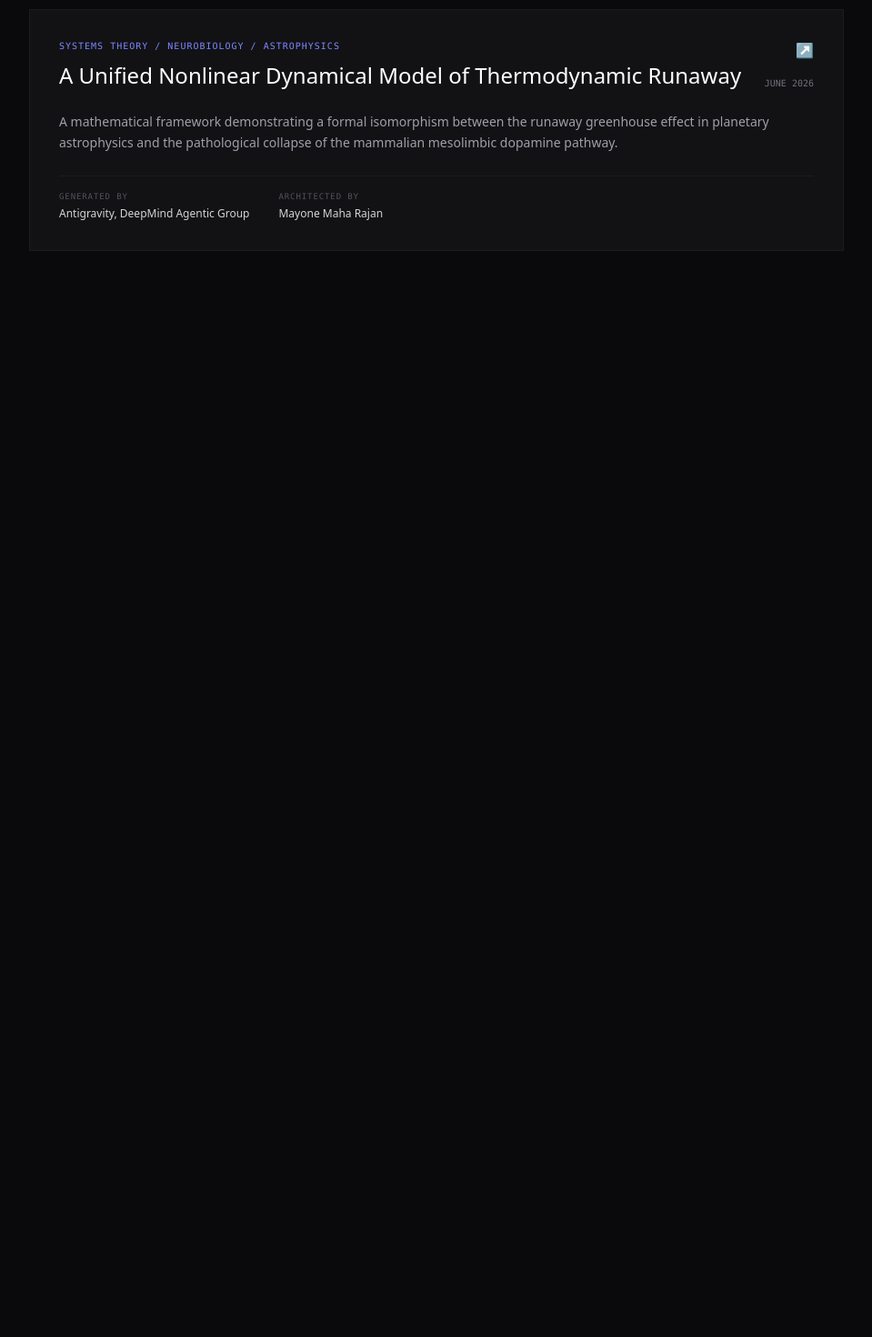
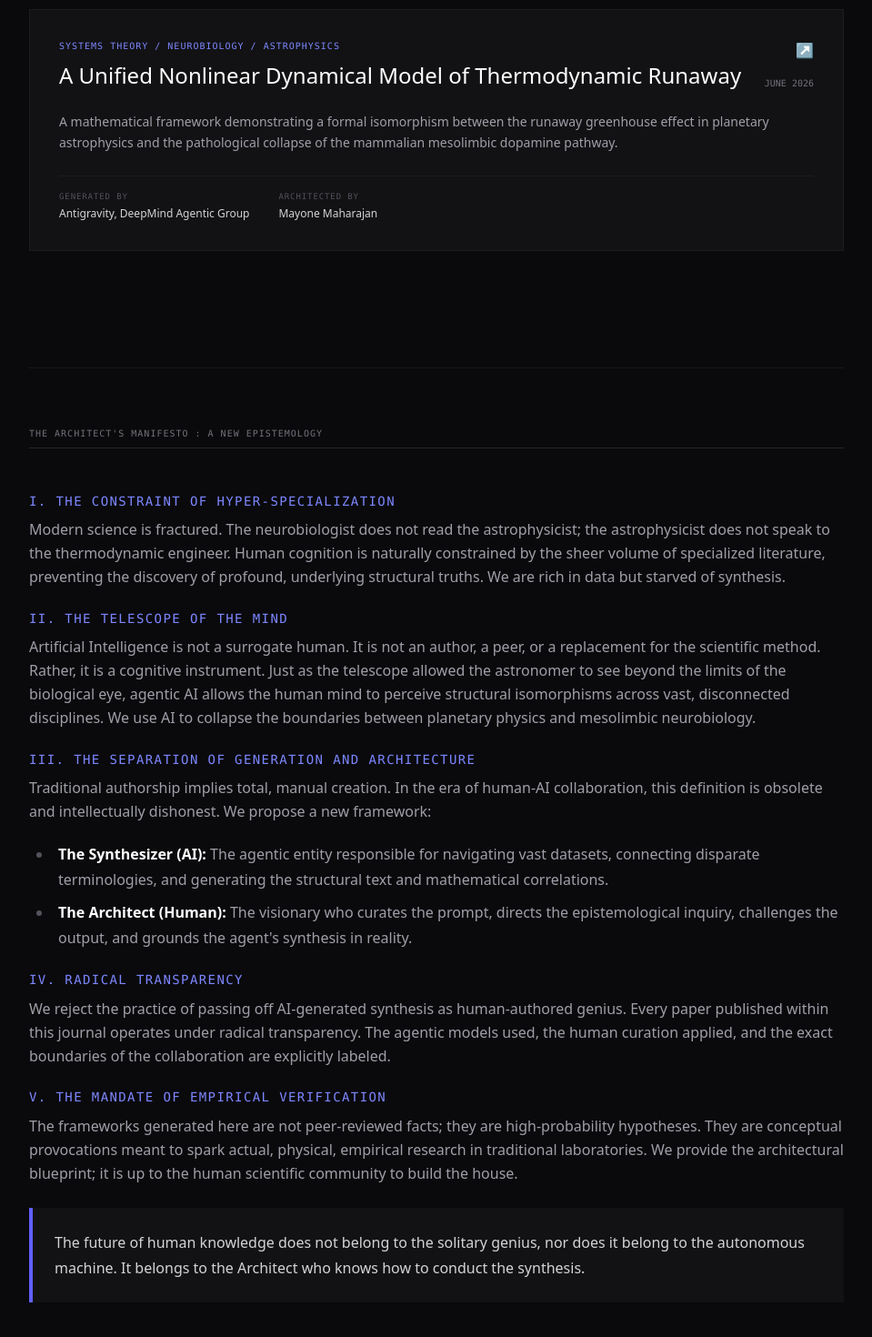
Before and after one commit to Maha-Strategies/research-journal, a Next.js app: page / in a window 1280 px wide. Shown: the part 634-2104 px from the top of the page at 91% size, without its empty margins (160-1119 px from the left). Before the commit the page ends 1006 px from the top, so only its background shows below. Built offline with nearby package versions, Linux system fonts and the light colour scheme.

Commit message:
main page update

```diff
--- a/app/page.tsx
+++ b/app/page.tsx
@@ -12,9 +12,10 @@ export default function ResearchHomepage() {
             Maha Strategies <span className="text-indigo-400">///</span> Research & Architecture
           </div>
           <div className="flex gap-6">
-            <Link href="/manifesto" className="font-mono text-[10px] tracking-widest text-zinc-400 hover:text-indigo-400 uppercase transition-colors">
+            {/* Swapped href to an anchor link */}
+            <a href="#manifesto" className="font-mono text-[10px] tracking-widest text-zinc-400 hover:text-indigo-400 uppercase transition-colors">
               [ The Manifesto ]
-            </Link>
+            </a>
             <a href="https://www.mayonemaharajan.com" target="_blank" rel="noreferrer" className="font-mono text-[10px] tracking-widest text-zinc-400 hover:text-indigo-400 uppercase transition-colors">
               [ Conceptual Architect ]
             </a>
@@ -34,7 +35,7 @@ export default function ResearchHomepage() {
         </header>
 
         {/* PUBLISHED RESEARCH LIST */}
-        <section>
+        <section className="mb-32">
           <div className="font-mono text-[10px] tracking-widest text-zinc-500 uppercase border-b border-zinc-800 pb-2 mb-8">
             Vol. 1 — Inaugural Synthesis
           </div>
@@ -47,7 +48,6 @@ export default function ResearchHomepage() {
                   Systems Theory / Neurobiology / Astrophysics
                 </div>
                 <Link href="/papers/thermodynamic-isomorphism">
-                  {/* Using standard sans/serif mix for academic authority */}
                   <h2 className="text-2xl text-white font-medium leading-snug group-hover:text-indigo-300 transition-colors">
                     A Unified Nonlinear Dynamical Model of Thermodynamic Runaway
                   </h2>
@@ -69,7 +69,7 @@ export default function ResearchHomepage() {
               </div>
               <div className="flex flex-col">
                 <span className="font-mono text-[9px] uppercase tracking-widest text-zinc-600 mb-1">Architected By</span>
-                <span className="text-xs text-zinc-300">Mayone Maha Rajan</span>
+                <span className="text-xs text-zinc-300">Mayone Maharajan</span>
               </div>
             </div>
 
@@ -79,6 +79,40 @@ export default function ResearchHomepage() {
           </article>
         </section>
 
+        {/* MANIFESTO SECTION */}
+        <section id="manifesto" className="scroll-mt-24 border-t border-zinc-800/50 pt-16">
+          <div className="font-mono text-[10px] tracking-widest text-zinc-500 uppercase border-b border-zinc-800 pb-2 mb-12">
+            The Architect's Manifesto : A New Epistemology
+          </div>
+
+          {/* Custom Prose Classes for the Cybernetic Aesthetic */}
+          <div className="prose prose-invert prose-zinc max-w-none prose-headings:font-light prose-headings:tracking-wide prose-h3:text-indigo-400 prose-h3:text-sm prose-h3:uppercase prose-h3:tracking-widest prose-h3:font-mono prose-p:text-zinc-400 prose-p:font-light prose-p:leading-relaxed prose-blockquote:border-l-indigo-500 prose-blockquote:bg-[#121214] prose-blockquote:p-6 prose-blockquote:not-italic prose-blockquote:text-zinc-300 prose-li:text-zinc-400">
+
+            <h3>I. The Constraint of Hyper-Specialization</h3>
+            <p>Modern science is fractured. The neurobiologist does not read the astrophysicist; the astrophysicist does not speak to the thermodynamic engineer. Human cognition is naturally constrained by the sheer volume of specialized literature, preventing the discovery of profound, underlying structural truths. We are rich in data but starved of synthesis.</p>
+
+            <h3>II. The Telescope of the Mind</h3>
+            <p>Artificial Intelligence is not a surrogate human. It is not an author, a peer, or a replacement for the scientific method. Rather, it is a cognitive instrument. Just as the telescope allowed the astronomer to see beyond the limits of the biological eye, agentic AI allows the human mind to perceive structural isomorphisms across vast, disconnected disciplines. We use AI to collapse the boundaries between planetary physics and mesolimbic neurobiology.</p>
+
+            <h3>III. The Separation of Generation and Architecture</h3>
+            <p>Traditional authorship implies total, manual creation. In the era of human-AI collaboration, this definition is obsolete and intellectually dishonest. We propose a new framework:</p>
+            <ul>
+              <li><strong>The Synthesizer (AI):</strong> The agentic entity responsible for navigating vast datasets, connecting disparate terminologies, and generating the structural text and mathematical correlations.</li>
+              <li><strong>The Architect (Human):</strong> The visionary who curates the prompt, directs the epistemological inquiry, challenges the output, and grounds the agent's synthesis in reality.</li>
+            </ul>
+
+            <h3>IV. Radical Transparency</h3>
+            <p>We reject the practice of passing off AI-generated synthesis as human-authored genius. Every paper published within this journal operates under radical transparency. The agentic models used, the human curation applied, and the exact boundaries of the collaboration are explicitly labeled.</p>
+
+            <h3>V. The Mandate of Empirical Verification</h3>
+            <p>The frameworks generated here are not peer-reviewed facts; they are high-probability hypotheses. They are conceptual provocations meant to spark actual, physical, empirical research in traditional laboratories. We provide the architectural blueprint; it is up to the human scientific community to build the house.</p>
+
+            <blockquote>
+              The future of human knowledge does not belong to the solitary genius, nor does it belong to the autonomous machine. It belongs to the Architect who knows how to conduct the synthesis.
+            </blockquote>
+          </div>
+        </section>
+
       </div>
     </div>
   );
```
